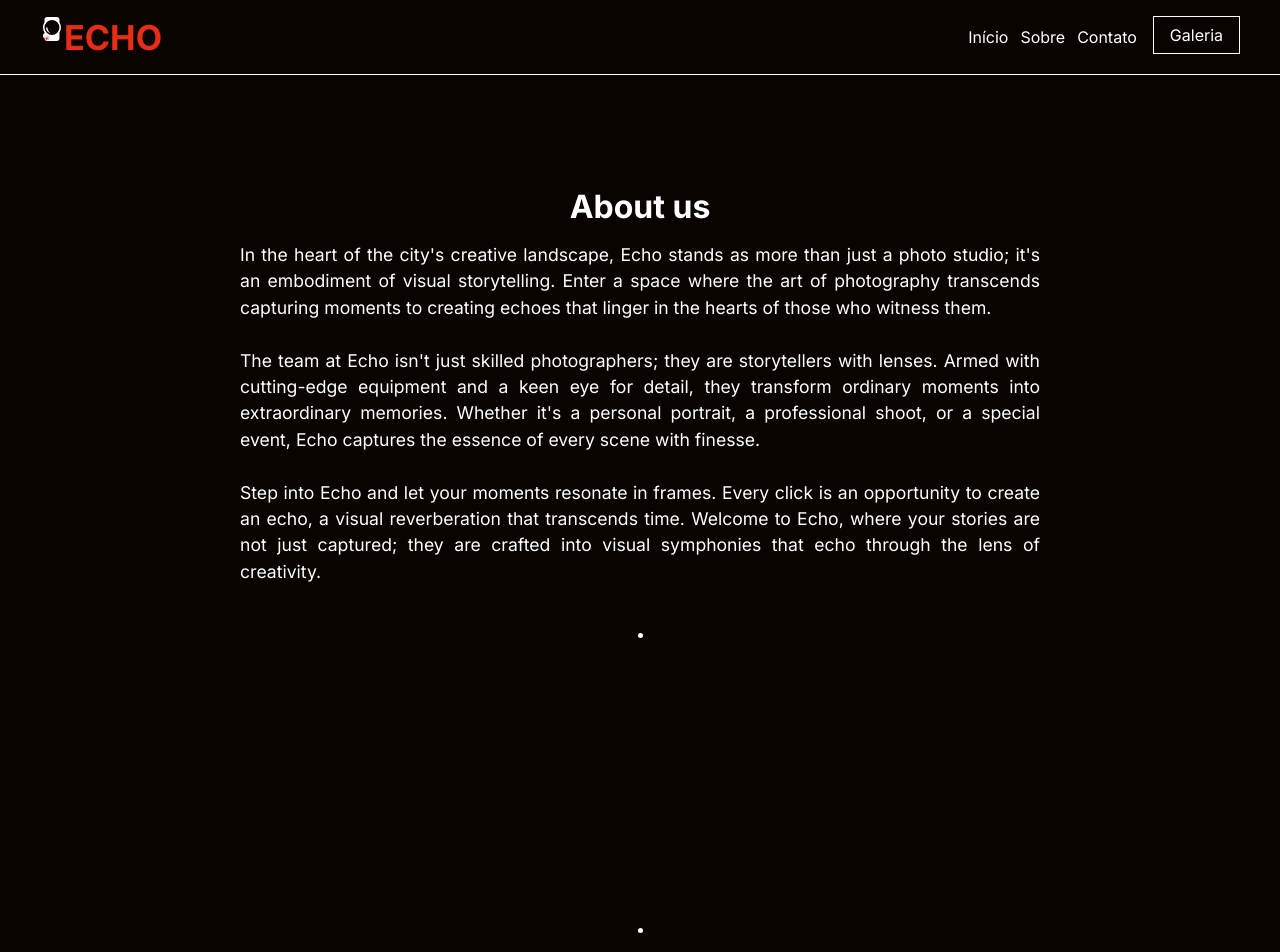
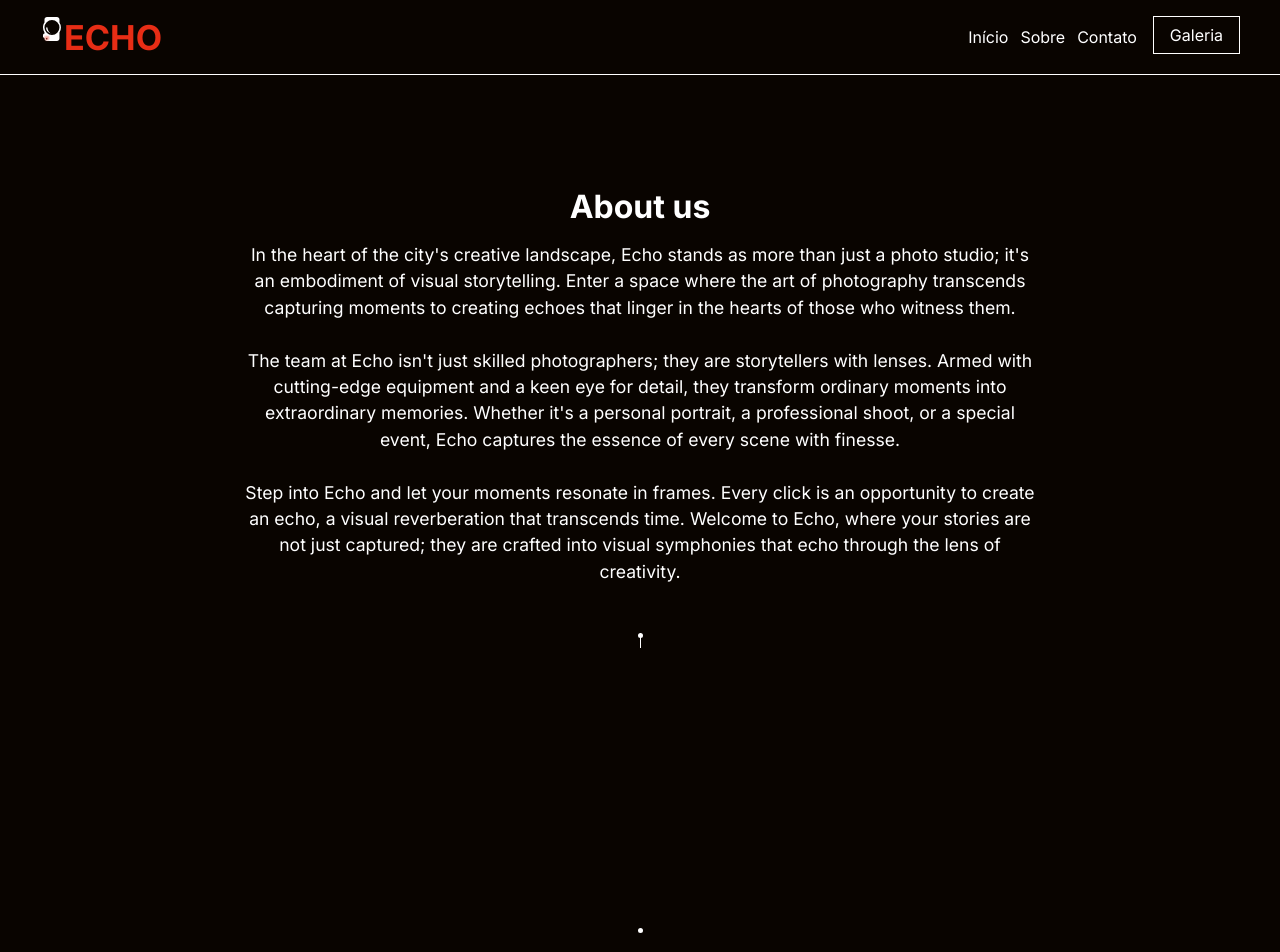
Before and after one commit to AndreSiboli/echo-test, a Next.js app: page /about in a window 1280 px wide. Shown: the top 952 px of the page. Built offline with nearby package versions, Linux system fonts and the light colour scheme.

Commit message:
final test

```diff
--- a/next.config.js
+++ b/next.config.js
@@ -1,7 +1,7 @@
 /** @type {import('next').NextConfig} */
 const nextConfig = {
     reactStrictMode: false,
-    output: 'export',
+    // output: 'export',
     images: {
         formats: ['image/avif', 'image/webp'],
     },
--- a/package.json
+++ b/package.json
@@ -1,5 +1,5 @@
 {
-  "name": "agency",
+  "name": "echo",
   "version": "0.1.0",
   "private": true,
   "scripts": {
--- /dev/null
+++ b/src/components/animations/Line.tsx
@@ -0,0 +1,17 @@
+import styles from '@/styles/components/animations/Line.module.scss';
+
+interface PropsType {
+    timer?: string;
+}
+
+export default function Line(props: PropsType) {
+    const { timer } = props;
+
+    return (
+        <div className={styles.line}>
+            <div className={styles.line_container}>
+                <div className={styles.inner_line} style={{ animationRange: timer }}></div>
+            </div>
+        </div>
+    );
+}
--- a/src/pages/about.tsx
+++ b/src/pages/about.tsx
@@ -10,6 +10,7 @@ import team2 from '@/assets/team/pexels-esma-atak-19270865.jpg';
 import team3 from '@/assets/team/pexels-phong-phạm-xuân-19877105.jpg';
 import team4 from '@/assets/team/pexels-vurzie-kim-14875250.jpg.jpg';
 import SidePage from '@/components/layout/SidePages';
+import Line from '@/components/animations/Line';
 
 export default function About() {
     return (
@@ -42,11 +43,7 @@ export default function About() {
                                 the lens of creativity.
                             </p>
                         </div>
-                        <div className={styles.trace}>
-                            <div>
-                                <div></div>
-                            </div>
-                        </div>
+                        <Line timer="cover 15% cover 100%" />
                         <div className={styles.about_team}>
                             <h1>Our team</h1>
                             <div className={styles.team}>
--- /dev/null
+++ b/src/styles/components/animations/Line.module.scss
@@ -0,0 +1,50 @@
+.line {
+    display: flex;
+    justify-content: center;
+    height: 300px;
+    width: 100%;
+
+    &_container {
+        width: 1px;
+        height: 100%;
+        position: relative;
+
+        .inner_line {
+            display: flex;
+
+            width: 100%;
+            height: 0%;
+            position: absolute;
+            top: 0;
+            background-color: #fff;
+            animation: tracing 0.5s forwards;
+            animation-timeline: view();
+            animation-range: cover 0% cover 100%;
+
+            @keyframes tracing {
+                to {
+                    height: 100%;
+                }
+            }
+        }
+
+        &:after,
+        &:before {
+            content: '';
+            position: absolute;
+            left: -2px;
+            height: 5px;
+            width: 5px;
+            border-radius: 50%;
+            background: #fff;
+        }
+
+        &:after {
+            top: 0;
+        }
+
+        &:before {
+            bottom: 0;
+        }
+    }
+}
--- a/src/styles/components/inputs/Radio.module.scss
+++ b/src/styles/components/inputs/Radio.module.scss
@@ -11,13 +11,14 @@
     }
 
     label {
-        display: block;
+        display: grid;
+        place-items: center;
         width: 100%;
         height: 100%;
         border-radius: 50%;
         border: 1px solid #fff;
-        padding: 0.05em;
         cursor: pointer;
+        position: relative;
 
         .dot {
             display: block;
--- a/src/styles/pages/About.module.scss
+++ b/src/styles/pages/About.module.scss
@@ -17,7 +17,7 @@
 
         p {
             line-height: 1.5em;
-            text-align: justify;
+            text-align: center;
             max-width: 800px;
             width: 100%;
         }
@@ -41,55 +41,4 @@
             }
         }
     }
-
-    .trace {
-        display: flex;
-        justify-content: center;
-        height: 300px;
-        width: 100%;
-
-        > div {
-            width: 1px;
-            height: 100%;
-            position: relative;
-
-            > div {
-                display: flex;
-
-                width: 100%;
-                height: 0%;
-                position: absolute;
-                top: 0;
-                background-color: #fff;
-                animation: up 0.5s forwards;
-                animation-timeline: scroll();
-                animation-range: cover 15% cover 65%;
-
-                @keyframes up {
-                    to {
-                        height: 100%;
-                    }
-                }
-            }
-
-            &:after,
-            &:before {
-                content: '';
-                position: absolute;
-                left: -2px;
-                height: 5px;
-                width: 5px;
-                border-radius: 50%;
-                background: #fff;
-            }
-
-            &:after {
-                top: 0;
-            }
-
-            &:before {
-                bottom: 0;
-            }
-        }
-    }
 }
```
Also changed, not shown: src/pages/gallery.tsx (+2 -5 lines), src/styles/pages/Gallery.module.scss (+0 -52 lines), 1 other file (tests, documents, lock files or other folders).
